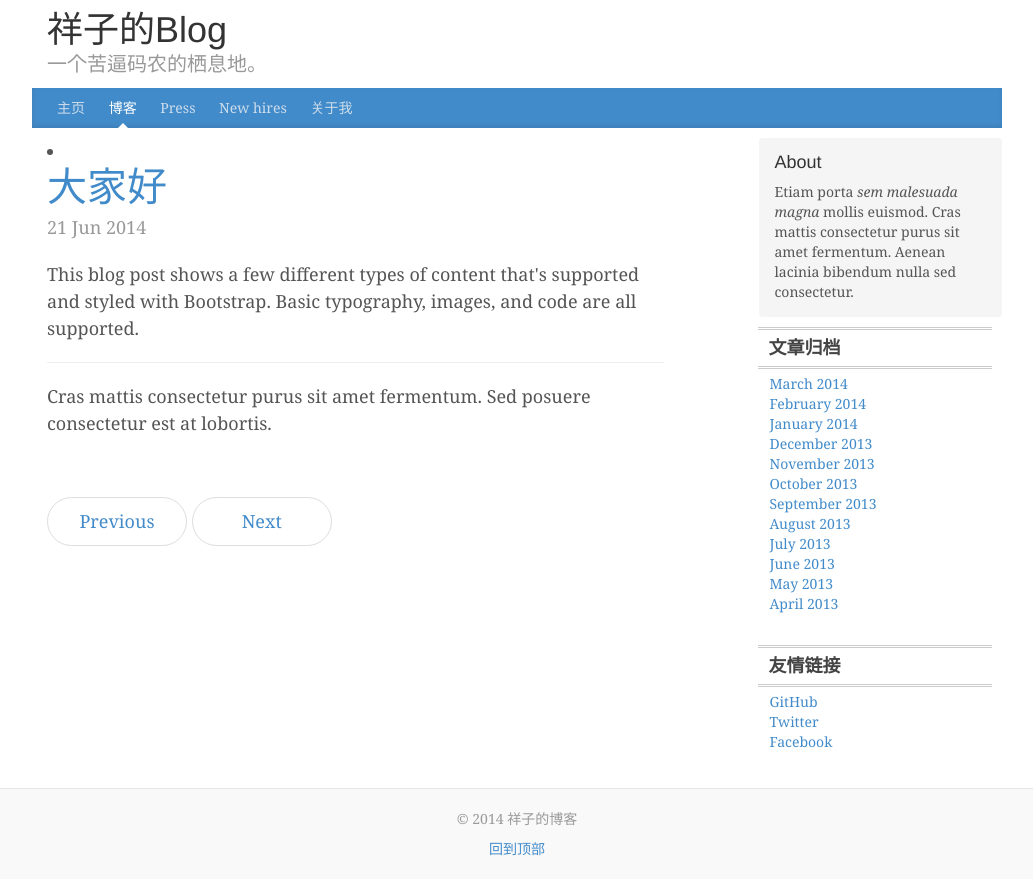
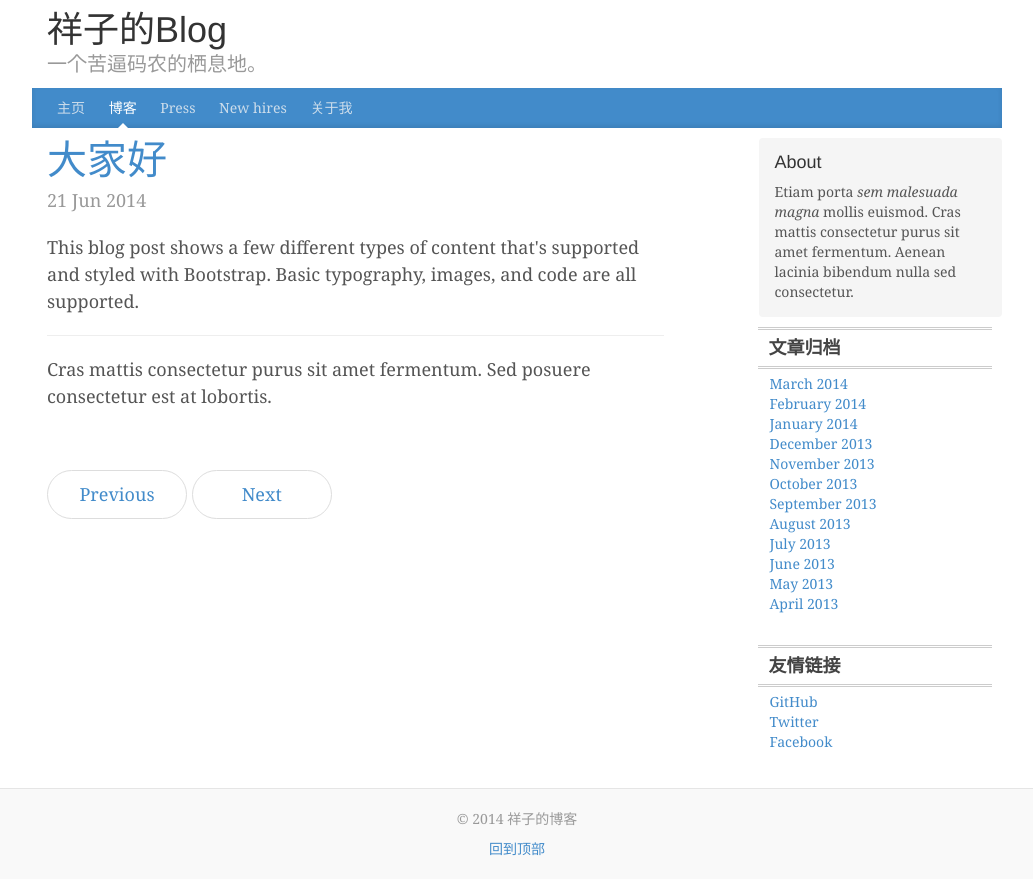
Before and after one commit to hayesSwing/hayesswing.github.com, a Jekyll site: the page built from index.html, in a window 1280 px wide. Shown: the top 895 px of the page, without its empty margins (123-1156 px from the left). Built offline with Jekyll 4.4.1, drawn with Linux system fonts in a browser that asks for light colours; nearby versions of some CDN libraries; Markdown is read by kramdown in place of the engine named in the settings; the list of posts is cut into pages by our own code.

```diff
--- a/_layouts/index.html
+++ b/_layouts/index.html
@@ -52,8 +52,6 @@
       <div class="row">
 
         <div class="col-sm-8 blog-main">
-
-		  <li>{{ post.date | date_to_string }} <a href="{{ post.url }}">{{ post.title }}</a></li>
 
 		  {% for post in site.posts %}
           <div class="blog-post">
```
